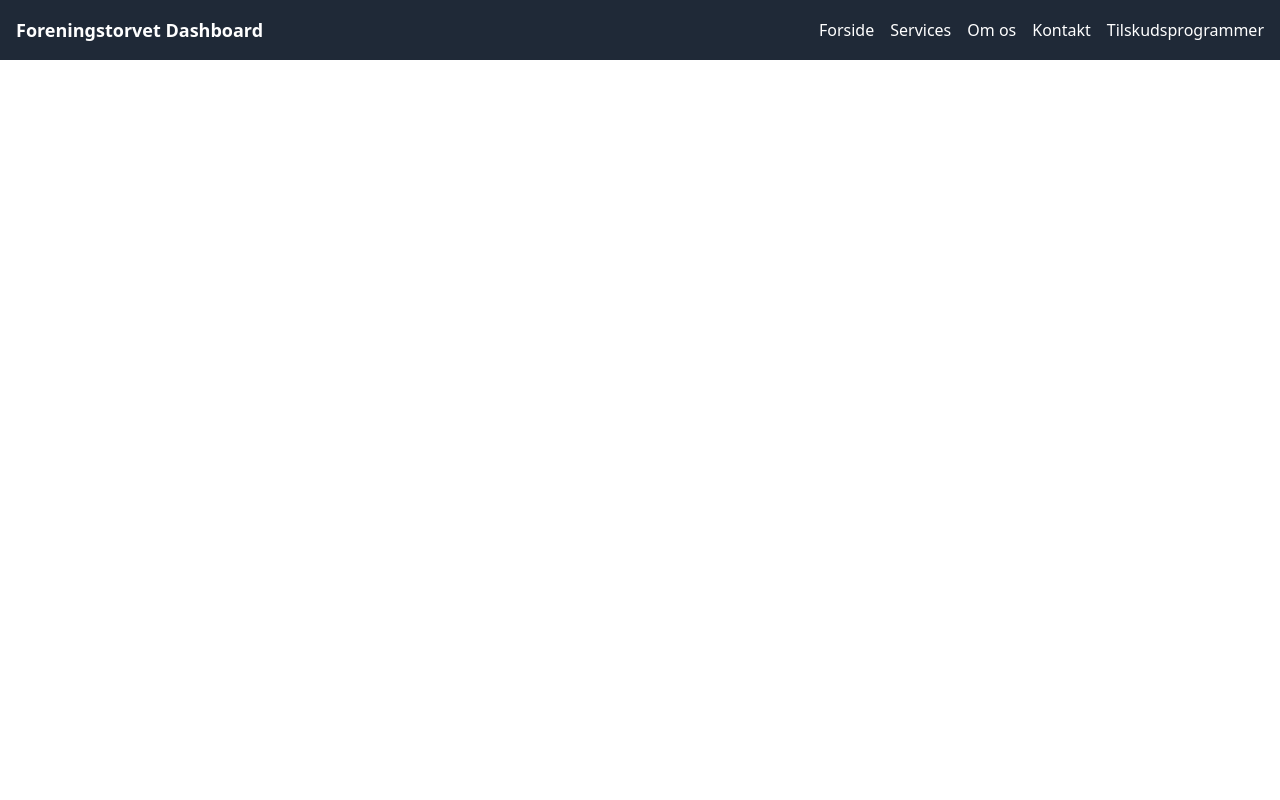
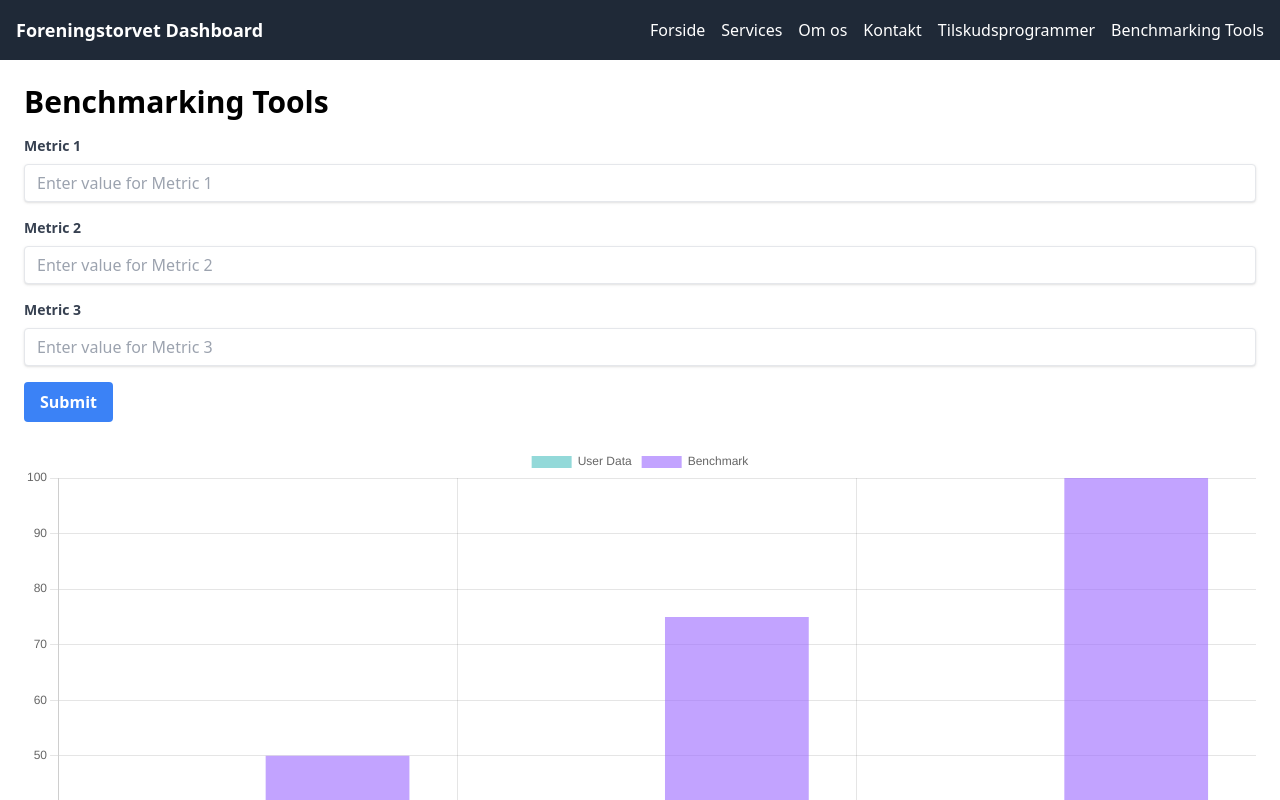
Before and after one commit to GPT-Engineer-App/knowledge-share-dashboard, a React (Vite) app: page /benchmarking-tools in a window 1280 px wide. Shown: the top 800 px of the page. Built offline with nearby package versions, Linux system fonts and the light colour scheme.

Commit message:
Implement benchmarking tools with user input form and comparison charts.

```diff
--- a/src/App.jsx
+++ b/src/App.jsx
@@ -17,6 +17,7 @@ import Notifications from "./pages/Notifications.jsx";
 import CentralizedWorkspace from "./pages/CentralizedWorkspace.jsx";
 import ResidentRequests from "./pages/ResidentRequests.jsx";
 import PredefinedWorkflows from "./pages/PredefinedWorkflows.jsx";
+import BenchmarkingTools from "./pages/BenchmarkingTools.jsx";
 
 function App() {
   return (
@@ -33,6 +34,7 @@ function App() {
         <Route exact path="/request-quote" element={<RequestQuote />} />
         <Route exact path="/support" element={<SupportPage />} />
         <Route exact path="/subsidy-programs" element={<SubsidyPrograms />} />
+        <Route exact path="/benchmarking-tools" element={<BenchmarkingTools />} />
       </Routes>
     </Router>
   );
--- a/src/components/Navbar.jsx
+++ b/src/components/Navbar.jsx
@@ -12,6 +12,7 @@ const Navbar = () => {
           <Link to="/about" className="text-white">Om os</Link>
           <Link to="/contact" className="text-white">Kontakt</Link>
           <Link to="/subsidy-programs" className="text-white">Tilskudsprogrammer</Link>
+          <Link to="/benchmarking-tools" className="text-white">Benchmarking Tools</Link>
         </div>
       </div>
     </nav>
--- /dev/null
+++ b/src/pages/BenchmarkingTools.jsx
@@ -0,0 +1,108 @@
+import React, { useState } from 'react';
+import { Bar } from 'react-chartjs-2';
+import 'chart.js/auto';
+
+const predefinedBenchmarks = {
+  metric1: 50,
+  metric2: 75,
+  metric3: 100,
+};
+
+const BenchmarkingTools = () => {
+  const [formData, setFormData] = useState({
+    metric1: '',
+    metric2: '',
+    metric3: '',
+  });
+
+  const handleChange = (e) => {
+    const { name, value } = e.target;
+    setFormData({ ...formData, [name]: value });
+  };
+
+  const data = {
+    labels: ['Metric 1', 'Metric 2', 'Metric 3'],
+    datasets: [
+      {
+        label: 'User Data',
+        data: [formData.metric1, formData.metric2, formData.metric3],
+        backgroundColor: 'rgba(75, 192, 192, 0.6)',
+      },
+      {
+        label: 'Benchmark',
+        data: [predefinedBenchmarks.metric1, predefinedBenchmarks.metric2, predefinedBenchmarks.metric3],
+        backgroundColor: 'rgba(153, 102, 255, 0.6)',
+      },
+    ],
+  };
+
+  const handleSubmit = (e) => {
+    e.preventDefault();
+    // Handle form submission logic here
+    console.log('Form submitted:', formData);
+  };
+
+  return (
+    <div className="p-6">
+      <h1 className="mb-4 text-3xl font-bold">Benchmarking Tools</h1>
+      <form onSubmit={handleSubmit} className="mb-6">
+        <div className="mb-4">
+          <label className="block mb-2 text-sm font-bold text-gray-700" htmlFor="metric1">
+            Metric 1
+          </label>
+          <input
+            className="w-full px-3 py-2 leading-tight text-gray-700 border rounded shadow appearance-none focus:outline-none focus:shadow-outline"
+            id="metric1"
+            name="metric1"
+            type="number"
+            placeholder="Enter value for Metric 1"
+            value={formData.metric1}
+            onChange={handleChange}
+            required
+          />
+        </div>
+        <div className="mb-4">
+          <label className="block mb-2 text-sm font-bold text-gray-700" htmlFor="metric2">
+            Metric 2
+          </label>
+          <input
+            className="w-full px-3 py-2 leading-tight text-gray-700 border rounded shadow appearance-none focus:outline-none focus:shadow-outline"
+            id="metric2"
+            name="metric2"
+            type="number"
+            placeholder="Enter value for Metric 2"
+            value={formData.metric2}
+            onChange={handleChange}
+            required
+          />
+        </div>
+        <div className="mb-4">
+          <label className="block mb-2 text-sm font-bold text-gray-700" htmlFor="metric3">
+            Metric 3
+          </label>
+          <input
+            className="w-full px-3 py-2 leading-tight text-gray-700 border rounded shadow appearance-none focus:outline-none focus:shadow-outline"
+            id="metric3"
+            name="metric3"
+            type="number"
+            placeholder="Enter value for Metric 3"
+            value={formData.metric3}
+            onChange={handleChange}
+            required
+          />
+        </div>
+        <div className="flex items-center justify-between">
+          <button
+            className="px-4 py-2 font-bold text-white bg-blue-500 rounded hover:bg-blue-700 focus:outline-none focus:shadow-outline"
+            type="submit"
+          >
+            Submit
+          </button>
+        </div>
+      </form>
+      <Bar data={data} />
+    </div>
+  );
+};
+
+export default BenchmarkingTools;
```
